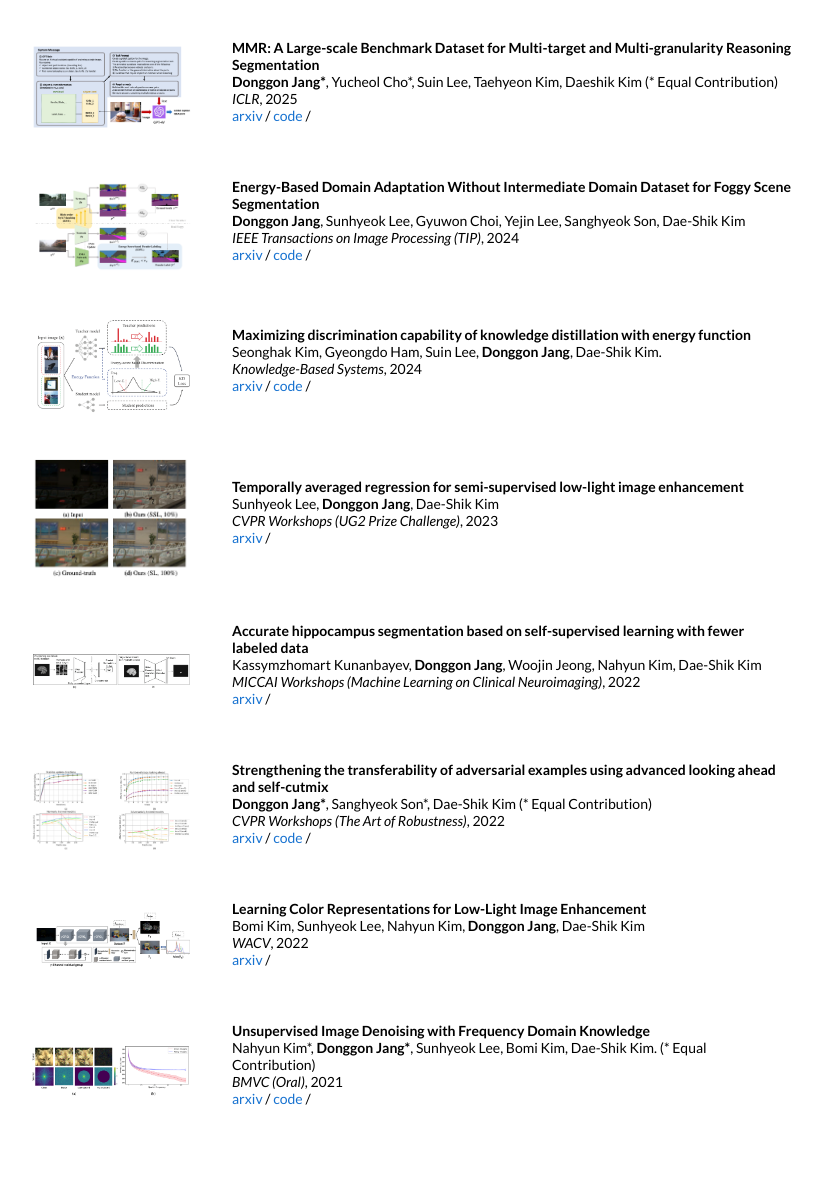
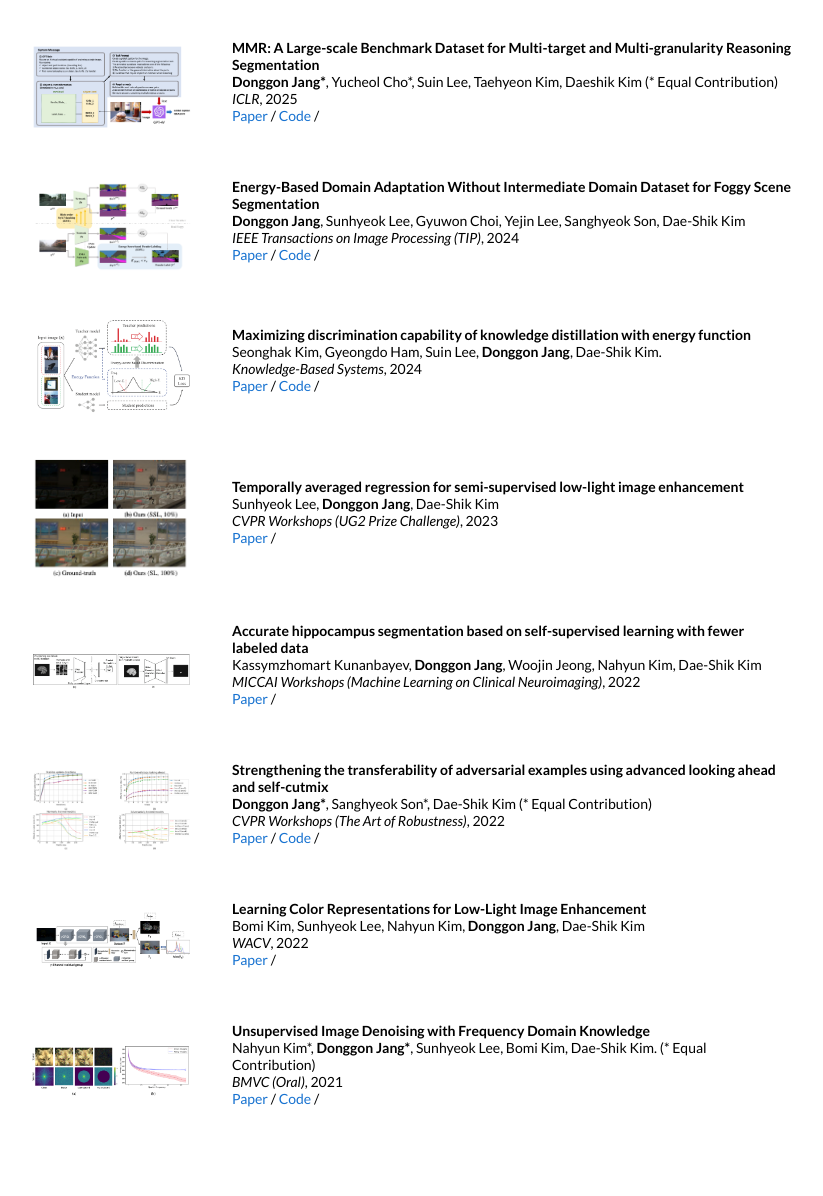
Before and after one commit to jdg900/jdg900.github.io, a Jekyll site: the page built from _posts/2025-04-20-iclr.markdown, in a window 1280 px wide. Shown: the part 551-1747 px from the top of the page, without its empty margins (228-1051 px from the left). Built offline with Jekyll 4.4.1, drawn with Linux system fonts in a browser that asks for light colours.

Commit message:
update html2

```diff
--- a/_layouts/default.html
+++ b/_layouts/default.html
@@ -171,9 +171,9 @@
                 <em>{{post.venue}}</em>, {{ post.date | date: "%Y" }}
                 <br />
                 {% if post.arxiv %}
-                <a href="{{post.arxiv}}">arxiv</a> / {% endif %} {% if
+                <a href="{{post.arxiv}}">Paper</a> / {% endif %} {% if
                 post.video %} <a href="{{post.video}}">video</a> / {% endif %}
-                {% if post.code %} <a href="{{post.code}}">code</a> / {% endif
+                {% if post.code %} <a href="{{post.code}}">Code</a> / {% endif
                 %} {% if post.poster %} <a href="{{post.poster}}">poster</a> /
                 {% endif %} {% if post.slides %}
                 <a href="{{post.slides}}">slides</a> / {% endif %} {% if
```
